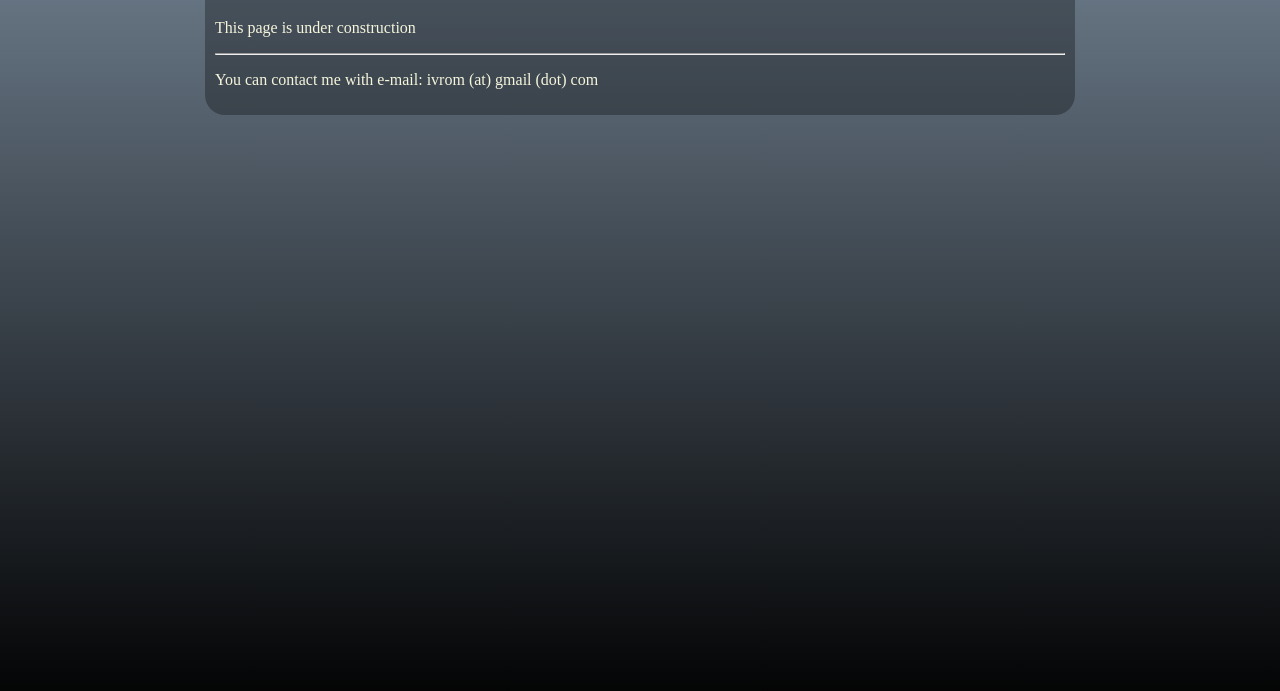
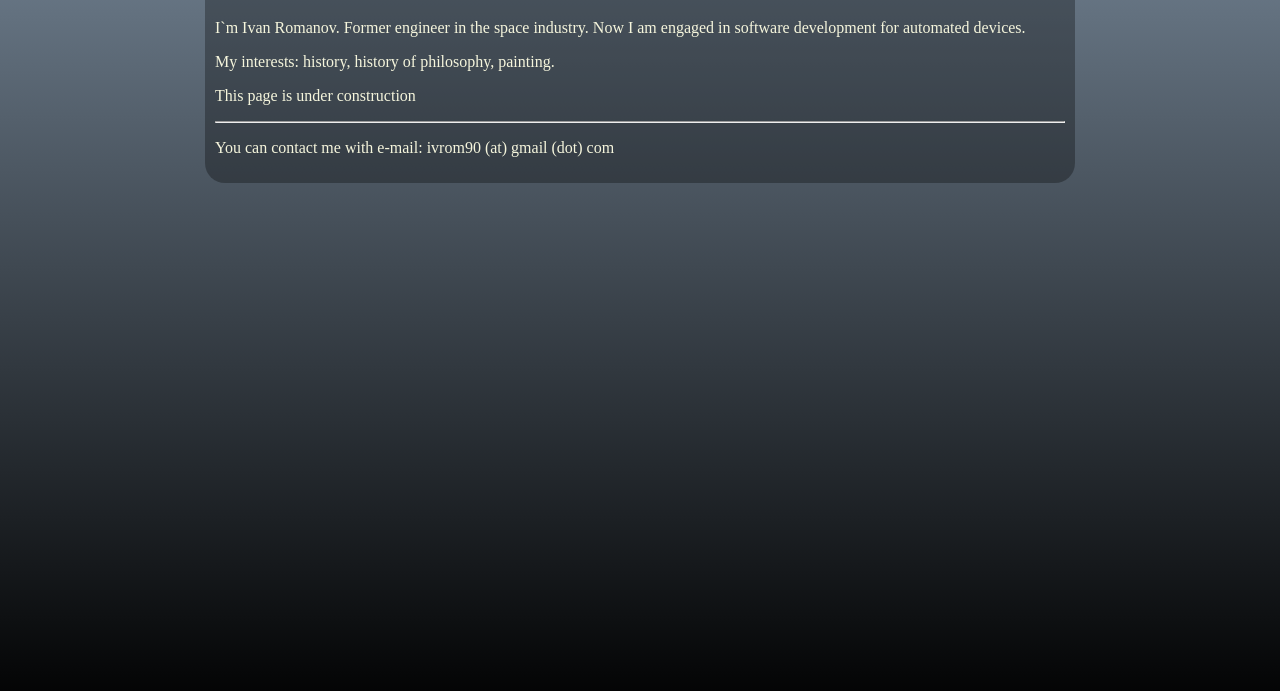
Before and after one commit to romul90/romul90.github.io, a plain HTML site: page index.html in a window 1280 px wide. Shown: the part 81-772 px from the top of the page. Drawn offline with Linux system fonts and the light colour scheme.

Commit message:
update bio

```diff
--- a/index.html
+++ b/index.html
@@ -9,10 +9,14 @@
     <body>
         <h1>Ivan Romanov's Personal Webpage</h1>
 
+	<p>I`m Ivan Romanov. Former engineer in the space industry. Now I am engaged in software development for automated devices.</p>
+
+	<p>My interests: history, history of philosophy, painting.</p>
+
         <p>This page is under construction</p>
 
         <hr>
-        <p> You can contact me with e-mail: ivrom (at) gmail (dot) com</p>
+        <p> You can contact me with e-mail: ivrom90 (at) gmail (dot) com</p>
 
 
     </body>
```
